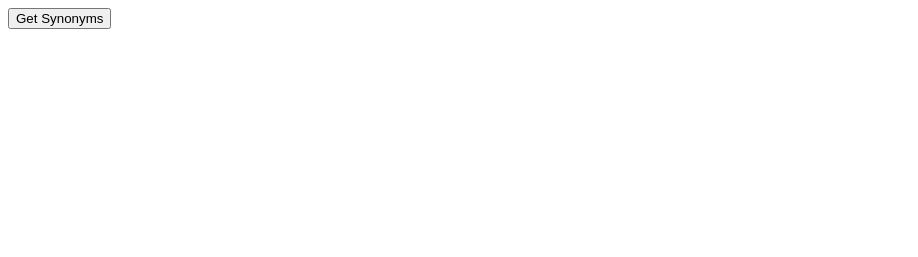
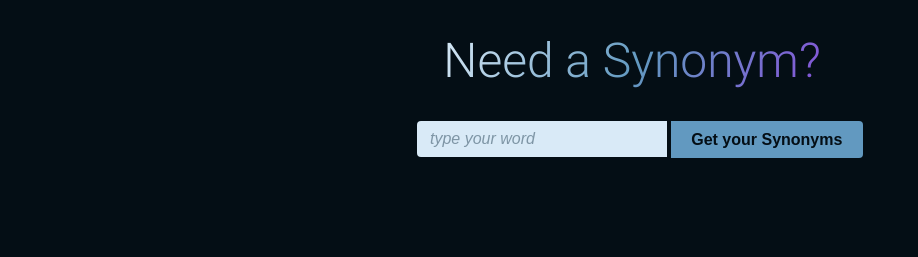
Before and after one commit to CodeRacon/openthesaurus, a plain HTML site: page index.html in a window 1280 px wide. Shown: the whole page, without its empty margins (0-918 px from the left). Drawn offline with Linux system fonts and the light colour scheme.

Commit message:
added fonts and basic styling

```diff
--- /dev/null
+++ b/fonts.css
@@ -0,0 +1,48 @@
+/* roboto-100 - latin */
+@font-face {
+  font-display: swap; /* Check https://developer.mozilla.org/en-US/docs/Web/CSS/@font-face/font-display for other options. */
+  font-family: 'Roboto';
+  font-style: normal;
+  font-weight: 100;
+  src: url('./fonts/roboto-v30-latin-100.woff2') format('woff2'); /* Chrome 36+, Opera 23+, Firefox 39+, Safari 12+, iOS 10+ */
+}
+/* roboto-300 - latin */
+@font-face {
+  font-display: swap; /* Check https://developer.mozilla.org/en-US/docs/Web/CSS/@font-face/font-display for other options. */
+  font-family: 'Roboto';
+  font-style: normal;
+  font-weight: 300;
+  src: url('./fonts/roboto-v30-latin-300.woff2') format('woff2'); /* Chrome 36+, Opera 23+, Firefox 39+, Safari 12+, iOS 10+ */
+}
+/* roboto-regular - latin */
+@font-face {
+  font-display: swap; /* Check https://developer.mozilla.org/en-US/docs/Web/CSS/@font-face/font-display for other options. */
+  font-family: 'Roboto';
+  font-style: normal;
+  font-weight: 400;
+  src: url('./fonts/roboto-v30-latin-regular.woff2') format('woff2'); /* Chrome 36+, Opera 23+, Firefox 39+, Safari 12+, iOS 10+ */
+}
+/* roboto-500 - latin */
+@font-face {
+  font-display: swap; /* Check https://developer.mozilla.org/en-US/docs/Web/CSS/@font-face/font-display for other options. */
+  font-family: 'Roboto';
+  font-style: normal;
+  font-weight: 500;
+  src: url('./fonts/roboto-v30-latin-500.woff2') format('woff2'); /* Chrome 36+, Opera 23+, Firefox 39+, Safari 12+, iOS 10+ */
+}
+/* roboto-700 - latin */
+@font-face {
+  font-display: swap; /* Check https://developer.mozilla.org/en-US/docs/Web/CSS/@font-face/font-display for other options. */
+  font-family: 'Roboto';
+  font-style: normal;
+  font-weight: 700;
+  src: url('./fonts/roboto-v30-latin-700.woff2') format('woff2'); /* Chrome 36+, Opera 23+, Firefox 39+, Safari 12+, iOS 10+ */
+}
+/* roboto-900 - latin */
+@font-face {
+  font-display: swap; /* Check https://developer.mozilla.org/en-US/docs/Web/CSS/@font-face/font-display for other options. */
+  font-family: 'Roboto';
+  font-style: normal;
+  font-weight: 900;
+  src: url('./fonts/roboto-v30-latin-900.woff2') format('woff2'); /* Chrome 36+, Opera 23+, Firefox 39+, Safari 12+, iOS 10+ */
+}
--- a/index.html
+++ b/index.html
@@ -4,12 +4,21 @@
     <meta charset="UTF-8" />
     <meta name="viewport" content="width=device-width, initial-scale=1.0" />
     <link rel="stylesheet" href="style.css" />
+    <link rel="stylesheet" href="fonts.css" />
     <script defer src="script.js"></script>
     <title>Open Thesaurus</title>
   </head>
   <body>
-    <button onclick="getSynonyms()">Get Synonyms</button>
+    <header>
+      <h1>Need a Synonym?</h1>
+    </header>
 
-    <div id="container"></div>
+    <main>
+      <div class="input-container mb-2">
+        <input type="text" placeholder="type your word" />
+        <button onclick="getSynonyms()">Get your Synonyms</button>
+      </div>
+      <div class="syn-container" id="container"></div>
+    </main>
   </body>
 </html>
--- a/script.js
+++ b/script.js
@@ -12,8 +12,8 @@ function renderSynsets(synsets) {
   let container = document.getElementById('container');
 
   container.innerHTML = /*html*/ `
-    <div>
-      Es wurden <b> ${synsets.length} </b>Synonym-Sets geladen.
+    <div class="synset-amount mb-2" >
+      Es wurden <span> ${synsets.length} </span>Synonym-Sets geladen:
     </div>
   `;
 }
--- a/style.css
+++ b/style.css
@@ -0,0 +1,91 @@
+body {
+  background-color: #040e15;
+  margin: 0;
+  font-family: 'Roboto', sans-serif;
+  font-size: 1.25rem;
+  color: #d9eaf7;
+}
+
+.mb-2 {
+  margin-bottom: 2rem;
+}
+
+header {
+  display: flex;
+  justify-content: center;
+}
+
+header h1 {
+  font-weight: 300;
+  font-size: 3rem;
+  padding-right: 1rem;
+  font-size: 3rem;
+  color: transparent;
+  background: linear-gradient(120deg, #d9eaf7, #6299c0, #884ddb);
+  background-clip: text;
+  /* -webkit-background-clip: text; */
+  /* -webkit-text-fill-color: transparent; */
+}
+
+main {
+  display: flex;
+  flex-direction: column;
+  justify-content: center;
+  align-items: center;
+}
+
+.synset-amount span {
+  font-weight: 900;
+  color: #852580;
+}
+
+.input-container {
+  display: flex;
+  justify-content: center;
+  gap: 4px;
+}
+
+input {
+  height: 2.25rem;
+  width: 14rem;
+  font-weight: 200;
+  font-size: 1rem;
+  color: #040e15;
+  padding: 0 0.8rem;
+  border: none;
+  background-color: #d9eaf7;
+  border-radius: 4px 0 0 4px;
+  border: none;
+}
+
+::placeholder {
+  text-align: left;
+  font-size: 1rem;
+  font-style: italic;
+
+  font-weight: 100;
+  color: #7e95a5;
+}
+
+button {
+  cursor: pointer;
+  height: 2.3125rem;
+  width: 12rem;
+  font-weight: 700;
+  font-size: 1rem;
+  color: #040e15;
+  padding: 0 0.4rem;
+  border: none;
+  background-color: #6299c0;
+  border-radius: 0 4px 4px 0;
+  border: none;
+}
+
+button:hover {
+  color: #d9eaf7;
+}
+
+.syn-container {
+  margin: 2rem;
+  color: #6299c0;
+}
```
Also changed, not shown: fonts/roboto-v30-latin-100.woff2 (added), fonts/roboto-v30-latin-300.woff2 (added), fonts/roboto-v30-latin-500.woff2 (added), fonts/roboto-v30-latin-700.woff2 (added), fonts/roboto-v30-latin-900.woff2 (added), fonts/roboto-v30-latin-regular.woff2 (added).
